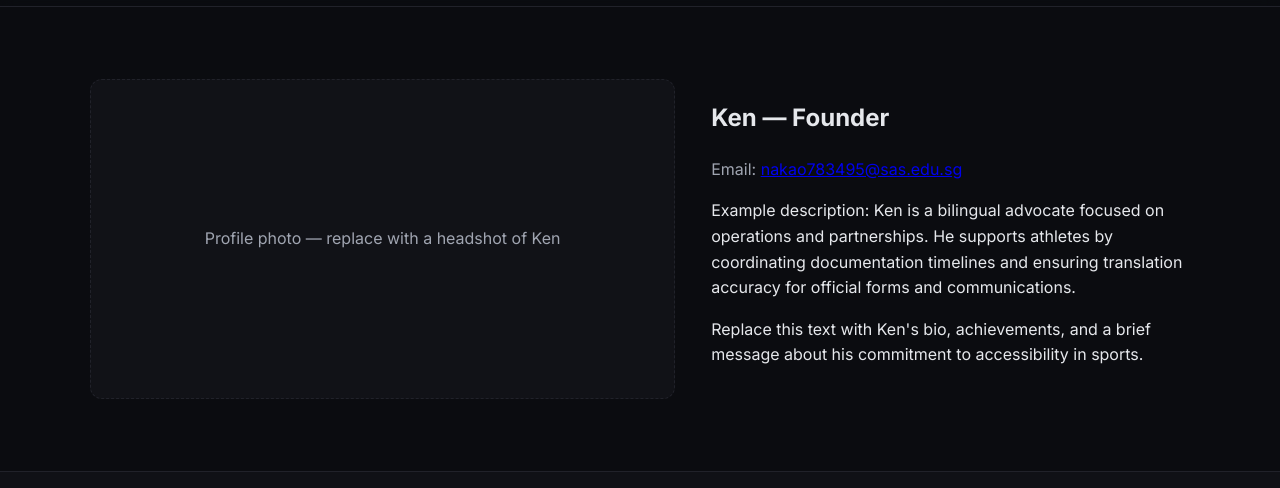
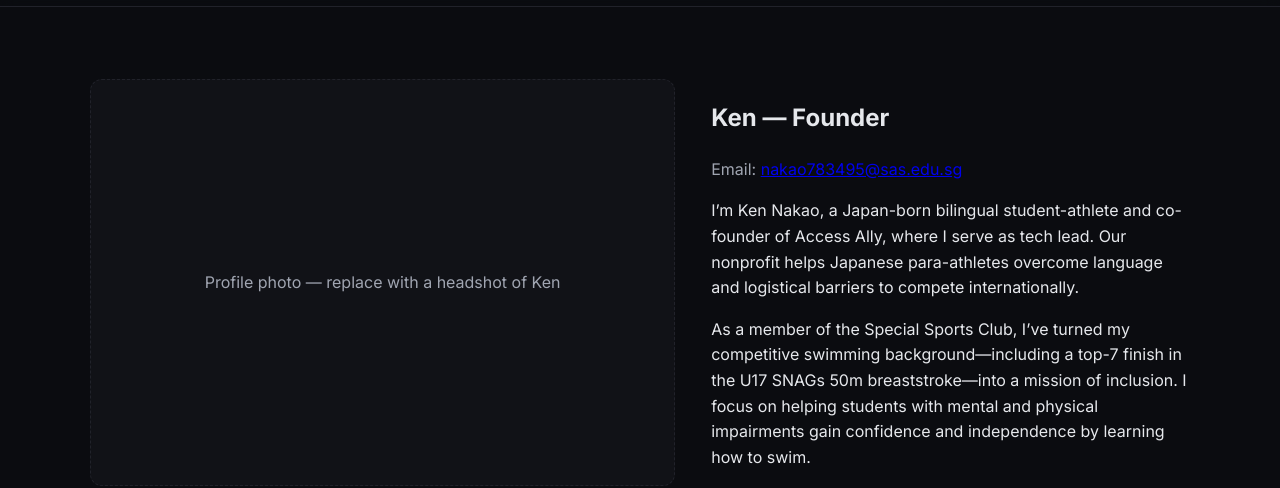
Before and after one commit to Spoofyy-1/website, a plain HTML site: page ken.html in a window 1280 px wide. Shown: the part 56-544 px from the top of the page. Drawn offline with Linux system fonts and the light colour scheme.

Commit message:
Update Ken bio on profile page

```diff
--- a/ken.html
+++ b/ken.html
@@ -33,10 +33,10 @@
             <h1>Ken — Founder</h1>
             <p class="muted">Email: <a href="mailto:nakao783495@sas.edu.sg">nakao783495@sas.edu.sg</a></p>
             <p>
-              Example description: Ken is a bilingual advocate focused on operations and partnerships. He supports athletes by coordinating documentation timelines and ensuring translation accuracy for official forms and communications.
+              I’m Ken Nakao, a Japan-born bilingual student-athlete and co-founder of Access Ally, where I serve as tech lead. Our nonprofit helps Japanese para-athletes overcome language and logistical barriers to compete internationally.
             </p>
             <p>
-              Replace this text with Ken's bio, achievements, and a brief message about his commitment to accessibility in sports.
+              As a member of the Special Sports Club, I’ve turned my competitive swimming background—including a top-7 finish in the U17 SNAGs 50m breaststroke—into a mission of inclusion. I focus on helping students with mental and physical impairments gain confidence and independence by learning how to swim.
             </p>
           </div>
         </div>
```
